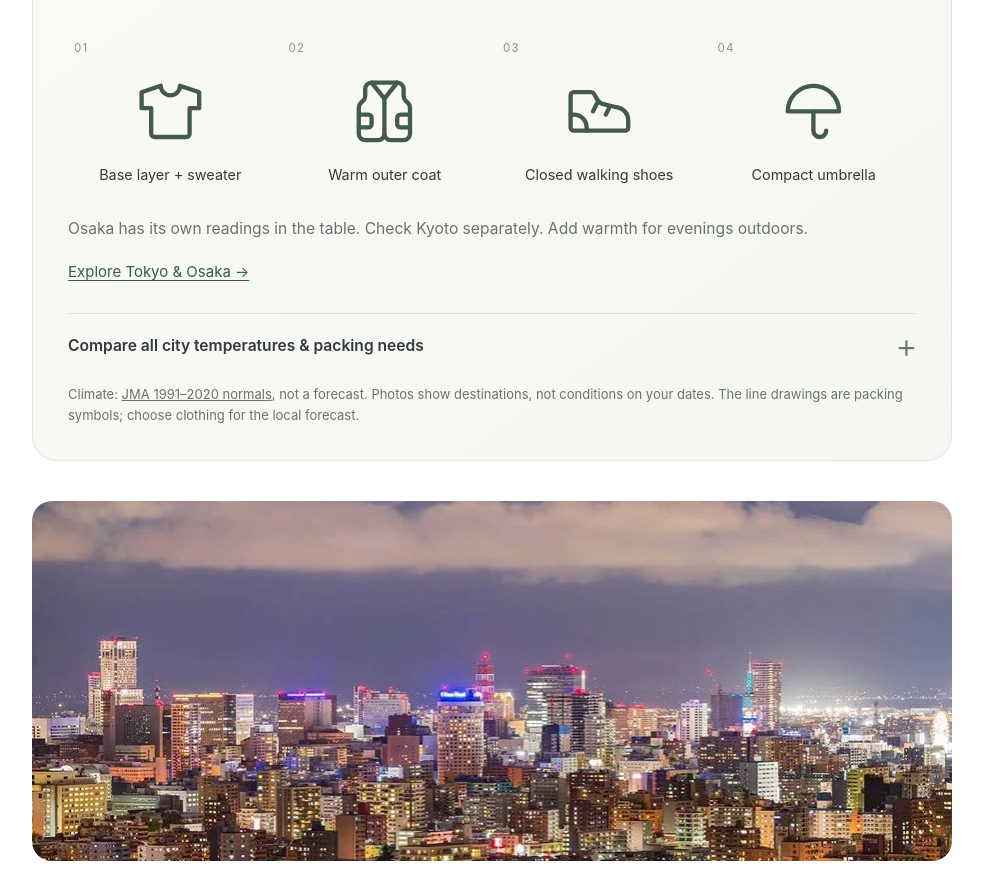
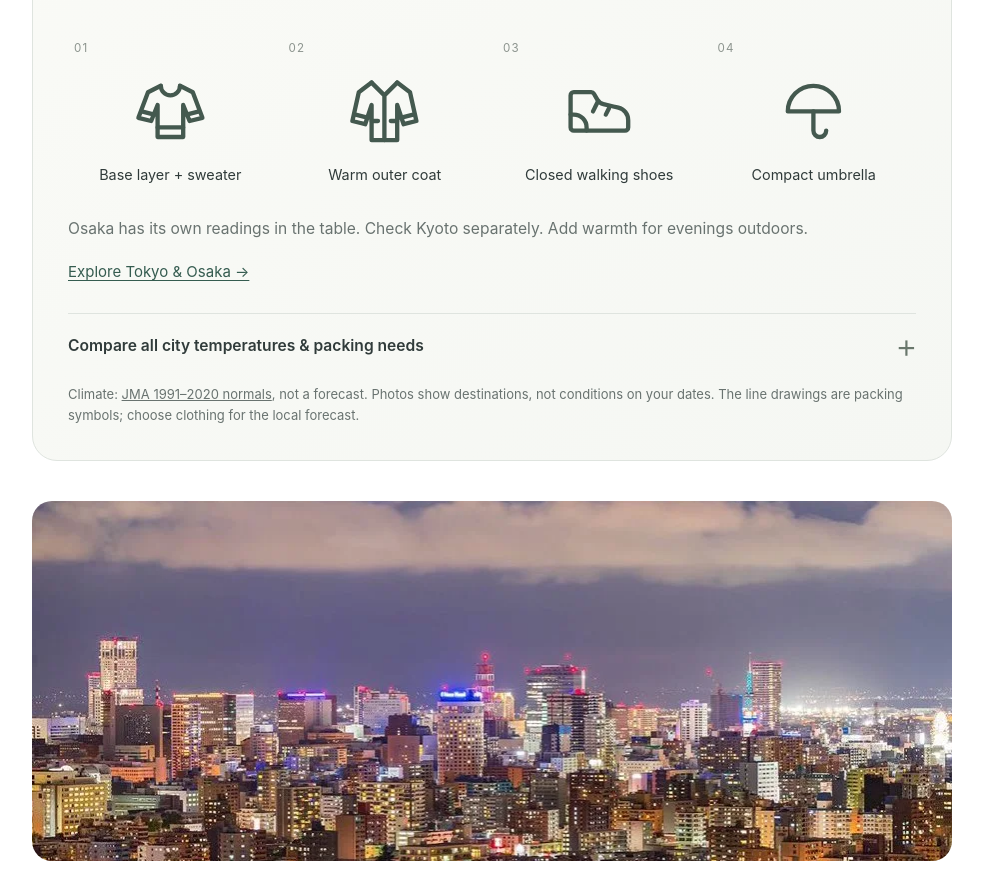
Before and after one commit to COLDDCC/best-time-to-visit-japan, an Astro site: page /blog/christmas-new-year-japan in a window 1280 px wide. Shown: the part 1278-2148 px from the top of the page, without its empty margins (148-1131 px from the left). Built offline with nearby package versions, Linux system fonts and the light colour scheme; Astro itself is replaced by a stand-in of ours.

Commit message:
Refine clothing line drawings with full sleeves, coats and winter boots

```diff
--- a/src/components/TravelLineIcon.astro
+++ b/src/components/TravelLineIcon.astro
@@ -7,7 +7,12 @@ import sun from '../assets/travel-icons/sun.svg?raw';
 import cloudRain from '../assets/travel-icons/cloud-rain.svg?raw';
 import snowflake from '../assets/travel-icons/snowflake.svg?raw';
 import wind from '../assets/travel-icons/wind.svg?raw';
-const icons = { jacket, shirt, shoe, umbrella, sun, 'cloud-rain': cloudRain, snowflake, wind };
+// Clothing-specific SVG drawings complement the upstream symbol set.
+const outline = (paths: string) => `<svg xmlns="http://www.w3.org/2000/svg" width="24" height="24" viewBox="0 0 24 24" fill="none" stroke="currentColor" stroke-width="1.35" stroke-linecap="round" stroke-linejoin="round">${paths}</svg>`;
+const longSleeves = outline('<path d="m9 4-4 2-3 8 4 1 2-5v10h8V10l2 5 4-1-3-8-4-2"/><path d="M9 4a3 3 0 0 0 6 0M8 17h8M3 12l4 1m10 0 4-1"/>');
+const coat = outline('<path d="m8 3-4 3-2 9 4 1 2-6v11h8V10l2 6 4-1-2-9-4-3"/><path d="m8 3 4 4 4-4M12 7v14M8 15h2m4 0h2M3 13l4 1m10 0 4-1"/>');
+const winterBoot = outline('<path d="M5 3h8v10l5 1a4 4 0 0 1 3 4v3H3v-4l2-3V3Z"/><path d="M5 6h8M3 18h18M10 9h3m-3 3h3m-2 3h3"/>');
+const icons = { jacket, shirt, shoe, umbrella, sun, 'cloud-rain': cloudRain, snowflake, wind, 'long-sleeves': longSleeves, coat, 'winter-boot': winterBoot };
 export interface Props { name: keyof typeof icons; }
 const { name } = Astro.props;
 // Source: tabler/tabler-icons, MIT. Full license is retained beside the SVGs.
--- a/src/components/TravelVisualGuide.astro
+++ b/src/components/TravelVisualGuide.astro
@@ -29,7 +29,7 @@ const icons = ['shirt','jacket','shoe','umbrella'] as const;
     const values=lateYearCities.find(c=>c.name===r.station)![m];
     return <div class="route-panel" data-month={m} data-route={r.id}>
       <div class="climate-note"><div class="weather-symbol"><TravelLineIcon name={r.id==='north'?'snowflake':r.id==='south'?'sun':'wind'} /></div><div><p class="route-tone">{r.tone}</p><h3>{r.label} <span>in {m==='november'?'November':'December'}</span></h3><p class="temperature">{values[0].toFixed(1)}° <span>/ {values[1].toFixed(1)}°C</span></p><p class="micro">{r.station} · average daily high / low</p></div></div>
-      <ol class="outfit-items">{r[m].map((item,i)=><li><span class="item-number">0{i+1}</span><span class="garment"><TravelLineIcon name={r.id === 'north' && i === 3 ? 'snowflake' : icons[i]} /></span><span class="item-label">{item}</span></li>)}</ol>
+      <ol class="outfit-items">{r[m].map((item,i)=><li><span class="item-number">0{i+1}</span><span class="garment"><TravelLineIcon name={i === 0 && r.id !== 'south' ? 'long-sleeves' : i === 1 ? 'coat' : i === 2 && r.id === 'north' && m === 'december' ? 'winter-boot' : i === 3 && r.id === 'north' ? 'snowflake' : icons[i]} /></span><span class="item-label">{item}</span></li>)}</ol>
       <p class="route-advice">{r.note}</p><a class="route-link" href={`/region/${r.region}/`}>Explore {r.label} →</a>
     </div>;
   }))}</div>
```
Also changed, not shown: src/assets/travel-icons/README.md.
